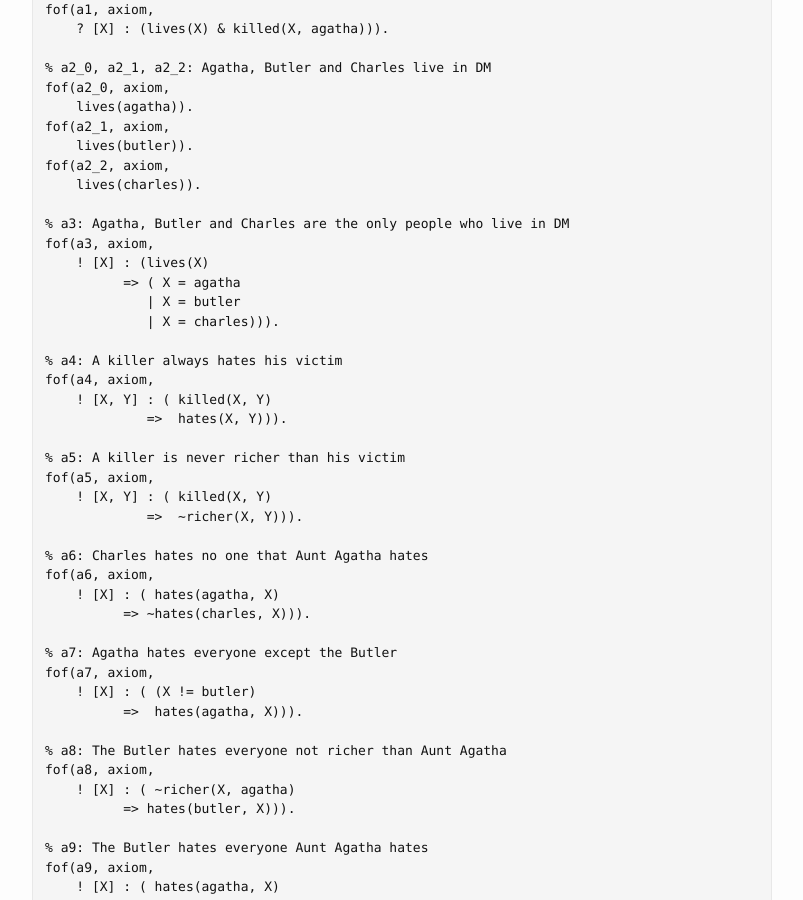
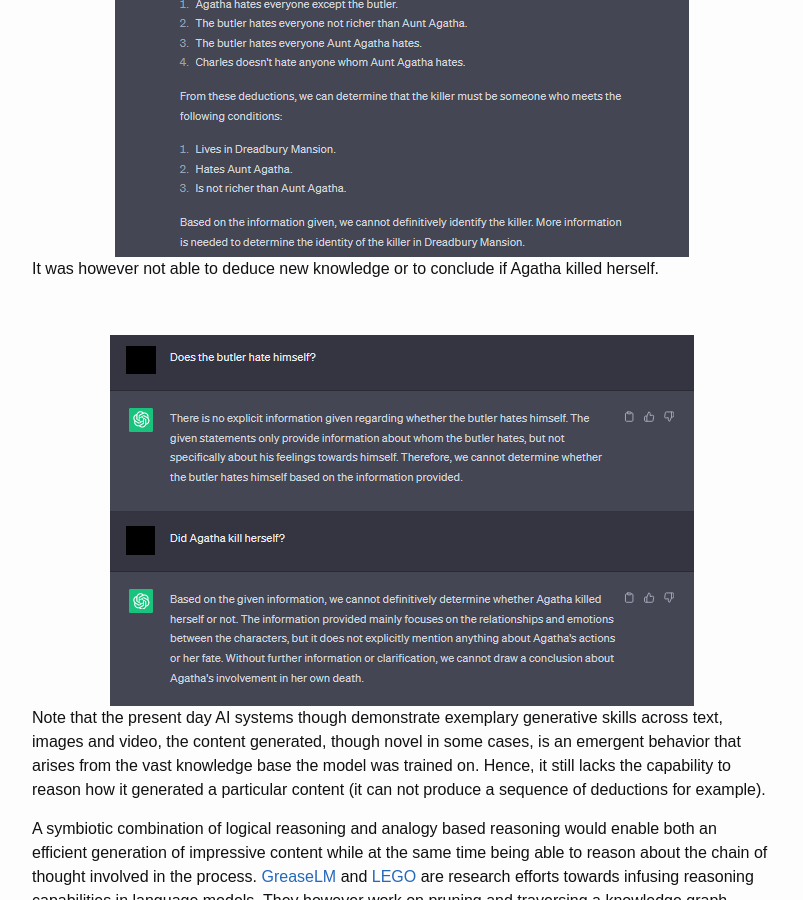
Before and after one commit to dotkay/dotkay.github.io, a Jekyll site: the page built from _posts/2023-03-28-knowledge-and-discovery.md, in a window 1280 px wide and 900 px high, scrolled down 2057 px. Shown: the whole window, without its empty margins (238-1041 px from the left). Built offline with Jekyll 4.4.1, drawn with Linux system fonts in a browser that asks for light colours.

Commit message:
added oai images

````diff
--- a/_posts/2023-03-28-knowledge-and-discovery.md
+++ b/_posts/2023-03-28-knowledge-and-discovery.md
@@ -37,6 +37,18 @@ If one were to encode the given facts in mathematical logic and prove the conclu
 ```
 
 A Vampire proof run would also discover new knowledge (i.e. new facts not explicitly stated in our input set of facts). For example, it could deduce that the butler does not hate himself (line 79 above) which is not explicitly mentioned in the set of assumptions (derived from our natural natural language text). Such a kind of logical reasoning would be a great cornerstone for *explainable AI systems* of the future. However, languages themselves are ambiguous and translating from an ambiguous natural language into an unambiguous formulas in first order logic (as in this case) is not a trivial task. Maybe, just maybe one could generate such formulas themselves by training a model using a large corpus of natual language text and the corresponding logical formulas that would be able to capture the essence of natual language statements, context, etc. in logical form.
+
+<br>
+<div class="img_container">
+<center><img src="https://raw.githubusercontent.com/dotkay/dotkay.github.io/source/assets/images/misc/o2.png"></center>
+</div>
+
+It was however not able to deduce new knowledge or to conclude if Agatha killed herself.
+
+<br>
+<div class="img_container">
+<center><img src="https://raw.githubusercontent.com/dotkay/dotkay.github.io/source/assets/images/misc/o3.png"></center>
+</div>
 
 Note that the present day AI systems though demonstrate exemplary generative skills across text, images and video, the content generated, though novel in some cases, is an emergent behavior that arises from the vast knowledge base the model was trained on. Hence, it still lacks the capability to reason how it generated a particular content (it can not produce a sequence of deductions for example).
 
````
